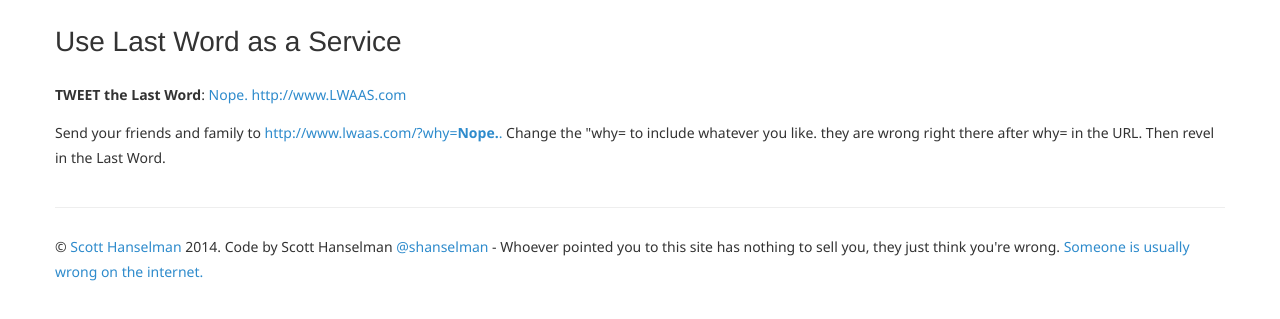
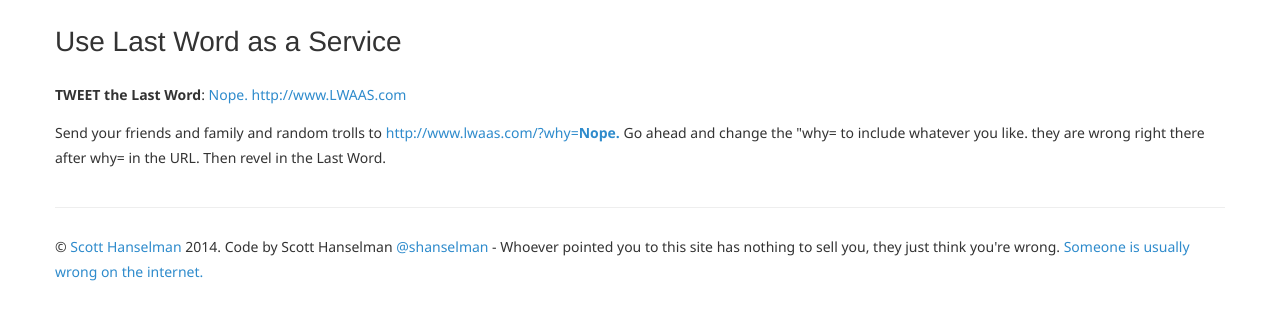
Before and after one commit to shanselman/lwaas, a plain HTML site: page index.html in a window 1280 px wide. Shown: the part 561-880 px from the top of the page. Drawn offline with Linux system fonts and the light colour scheme.

```diff
--- a/index.html
+++ b/index.html
@@ -110,7 +110,7 @@
                         <h3>Use Last Word as a Service</h3>
                             <p><strong>TWEET the Last Word</strong>:
                                 <a data-bind="text: tweetText, attr: { href: tweetLastWord() }"></a></p>
-                        <p>Send your friends and family to <A  data-bind="attr: { href: tweetLastWord() }">http://www.lwaas.com/?why=<span data-bind="text: whyText()"></span>.</A> Change the "why= to include whatever you like. they are wrong right there after why= in the URL. Then revel in the Last Word.</p>
+                        <p>Send your friends and family and random trolls to <A  data-bind="attr: { href: tweetLastWord() }">http://www.lwaas.com/?why=<span data-bind="text: whyText()"></span></A> Go ahead and change the "why= to include whatever you like. they are wrong right there after why= in the URL. Then revel in the Last Word.</p>
 
             </div>
         </div>
```
